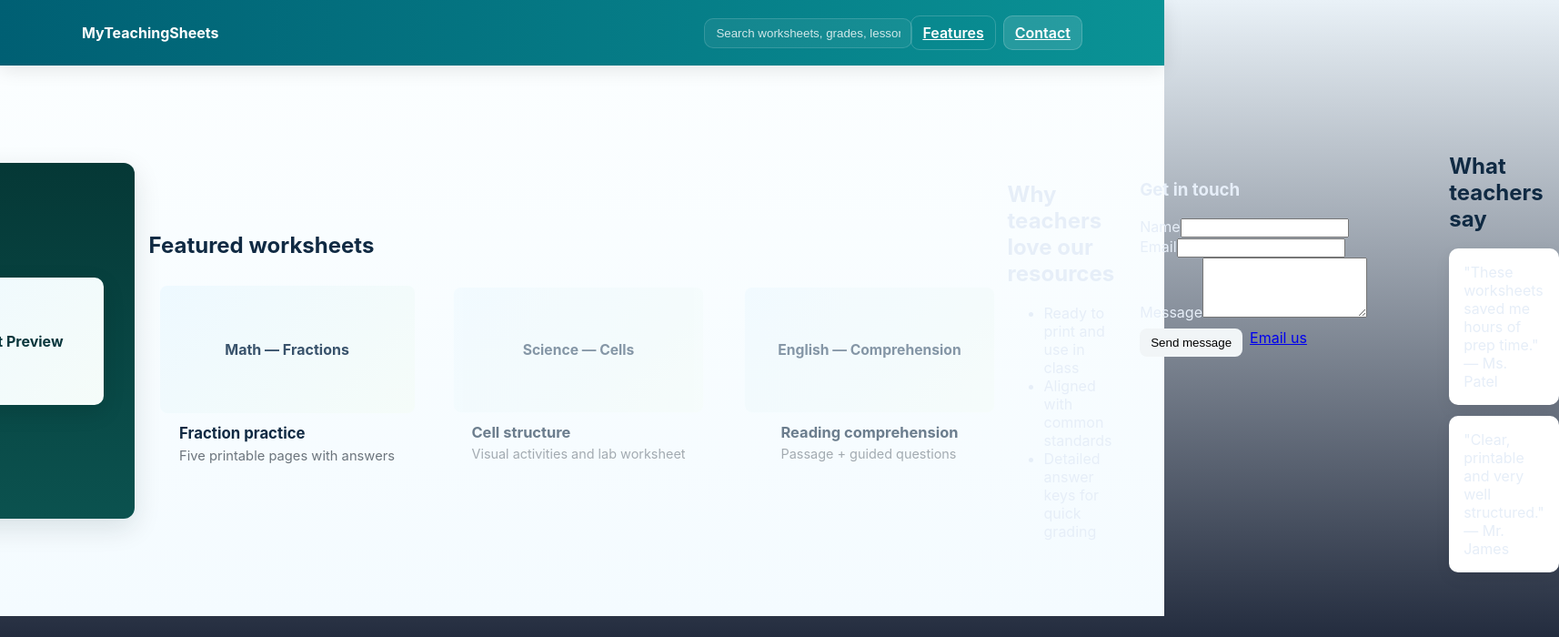
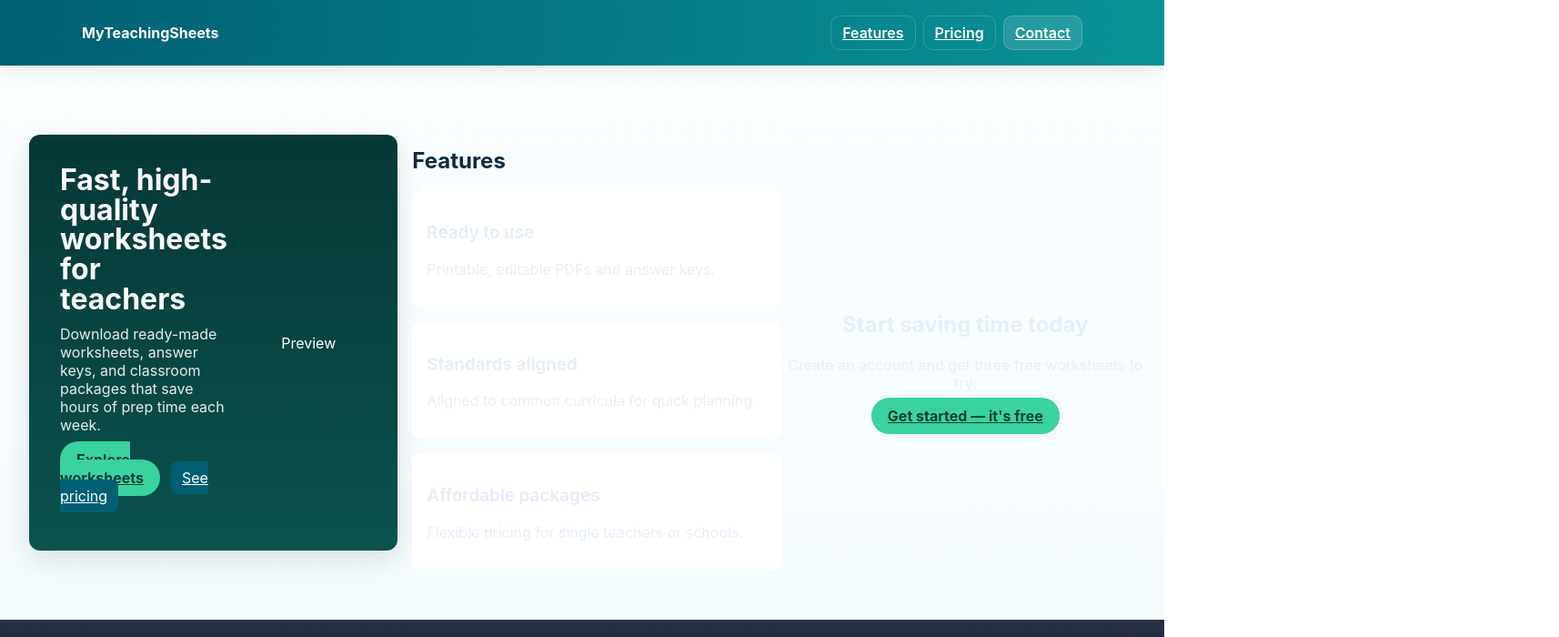
Before and after one commit to MyTeachingSheets/MTS, a Next.js app: page / in a window 1280 px wide. Shown: the top 700 px of the page at 91% size, 1714 px wide, since content can reach past the window. Built offline with nearby package versions, Linux system fonts and the light colour scheme.

Commit message:
Redesign homepage: clearer hero, features, CTA, contact footer

```diff
--- a/pages/index.js
+++ b/pages/index.js
@@ -28,105 +28,69 @@ export default function Home() {
       <header className="top-nav" role="banner">
         <div className="nav-inner">
           <a className="nav-brand" href="/">MyTeachingSheets</a>
-          <div style={{display:'flex',alignItems:'center',gap:12}}>
-            <div className="nav-search" style={{maxWidth:420}}>
-              <input aria-label="Search" placeholder="Search worksheets, grades, lessons..." />
-            </div>
-            <div className="nav-actions">
-              <a className="nav-btn" href="#features">Features</a>
-              <a className="nav-btn nav-btn--active" href="#contact">Contact</a>
-            </div>
-          </div>
+          <nav className="nav-actions" aria-label="Main navigation">
+            <a className="nav-btn" href="#features">Features</a>
+            <a className="nav-btn" href="#pricing">Pricing</a>
+            <a className="nav-btn nav-btn--active" href="#contact">Contact</a>
+          </nav>
         </div>
       </header>
 
       <main className="homepage" role="main">
-        <section className="hero-banner" aria-labelledby="hero-title">
-          <div className="hero-inner">
+        <section className="hero-banner" aria-labelledby="hero-title" style={{paddingTop:28}}>
+          <div className="hero-inner" style={{alignItems:'center'}}>
             <div className="hero-content">
-              <div className="hero-eyebrow">Trusted by teachers</div>
-              <h1 id="hero-title" className="hero-title">Beautiful, ready-to-use worksheets for every lesson</h1>
-              <p className="hero-sub">Save time with high-quality, printable worksheets and full answer keys — built for modern classrooms.</p>
-              <div style={{display:'flex',gap:12}}>
-                <a className="hero-cta" href="#features">Browse worksheets</a>
-                <a className="btn-package" href="#packages">View packages</a>
-              </div>
+              <h1 id="hero-title" className="hero-title">Fast, high-quality worksheets for teachers</h1>
+              <p className="hero-sub">Download ready-made worksheets, answer keys, and classroom packages that save hours of prep time each week.</p>
+              <p style={{marginTop:18}}>
+                <a className="hero-cta" href="#features">Explore worksheets</a>
+                <a className="btn-package" href="#pricing" style={{marginLeft:12}}>See pricing</a>
+              </p>
             </div>
             <div className="hero-media">
-              <div className="hero-preview">
-                <div className="preview-frame">Worksheet Preview</div>
-              </div>
+              <div className="preview-frame">Preview</div>
             </div>
           </div>
         </section>
 
-        <section id="features" style={{maxWidth:1100, width:'100%', paddingTop:28}}>
-          <h2 className="homepage-title">Featured worksheets</h2>
-          <div className="slideshow" aria-hidden>
-            <article className="slide" data-active="true">
-              <div className="slide-thumb">Math — Fractions</div>
-              <div className="slide-meta"><h3>Fraction practice</h3><p>Five printable pages with answers</p></div>
-            </article>
-            <article className="slide"><div className="slide-thumb">Science — Cells</div><div className="slide-meta"><h3>Cell structure</h3><p>Visual activities and lab worksheet</p></div></article>
-            <article className="slide"><div className="slide-thumb">English — Comprehension</div><div className="slide-meta"><h3>Reading comprehension</h3><p>Passage + guided questions</p></div></article>
+        <section id="features" style={{maxWidth:900, width:'100%', paddingTop:36}}>
+          <h2 className="homepage-title">Features</h2>
+          <div style={{display:'grid',gridTemplateColumns:'repeat(auto-fit,minmax(240px,1fr))',gap:16,marginTop:12}}>
+            <div style={{background:'#fff',padding:16,borderRadius:10}}>
+              <h3>Ready to use</h3>
+              <p>Printable, editable PDFs and answer keys.</p>
+            </div>
+            <div style={{background:'#fff',padding:16,borderRadius:10}}>
+              <h3>Standards aligned</h3>
+              <p>Aligned to common curricula for quick planning.</p>
+            </div>
+            <div style={{background:'#fff',padding:16,borderRadius:10}}>
+              <h3>Affordable packages</h3>
+              <p>Flexible pricing for single teachers or schools.</p>
+            </div>
           </div>
         </section>
 
-        <section id="about" style={{maxWidth:1100, width:'100%', marginTop:40}}>
-          <div style={{display:'grid',gridTemplateColumns:'1fr 340px',gap:28,alignItems:'start'}}>
-            <div>
-              <h2>Why teachers love our resources</h2>
-              <ul>
-                <li>Ready to print and use in class</li>
-                <li>Aligned with common standards</li>
-                <li>Detailed answer keys for quick grading</li>
-              </ul>
-            </div>
-
-            <aside id="contact" className="auth-right" aria-labelledby="contact-heading">
-              <h3 id="contact-heading" className="auth-heading">Get in touch</h3>
-              <form onSubmit={handleSubmit}>
-                <div className="form-group">
-                  <label>Name</label>
-                  <input name="name" required />
-                </div>
-                <div className="form-group">
-                  <label>Email</label>
-                  <input name="email" type="email" required />
-                </div>
-                <div className="form-group">
-                  <label>Message</label>
-                  <textarea name="message" rows={4} required />
-                </div>
-                <div style={{display:'flex',gap:8,marginTop:8}}>
-                  <button className="btn-form" type="submit">Send message</button>
-                  <a className="ghost-btn" href={`mailto:${contactEmail}`}>Email us</a>
-                </div>
-              </form>
-              {status === 'loading' && <div style={{marginTop:8,color:'#666'}}>Sending…</div>}
-              {status === 'success' && <div style={{marginTop:8,color:'var(--success)'}}>Thanks — we'll be in touch.</div>}
-              {status === 'error' && <div style={{marginTop:8,color:'var(--error)'}}>Sorry, there was an error. Try again later.</div>}
-            </aside>
+        <section id="cta" style={{maxWidth:900, width:'100%', paddingTop:36, textAlign:'center'}}>
+          <h2>Start saving time today</h2>
+          <p style={{marginTop:8}}>Create an account and get three free worksheets to try.</p>
+          <div style={{marginTop:12}}>
+            <a className="hero-cta" href="#signup">Get started — it's free</a>
           </div>
         </section>
 
-        <section id="testimonials" style={{maxWidth:1100, width:'100%', marginTop:48}}>
-          <h2 className="homepage-title">What teachers say</h2>
-          <div style={{display:'flex',gap:12,flexWrap:'wrap'}}>
-            <div style={{flex:'1 1 280px',background:'#fff',padding:16,borderRadius:10,boxShadow:'0 6px 18px rgba(0,0,0,0.06)'}}>
-              "These worksheets saved me hours of prep time." — Ms. Patel
+        <footer id="contact" className="site-footer" style={{padding:28, marginTop:36}}>
+          <div style={{maxWidth:900, margin:'0 auto', display:'flex', justifyContent:'space-between', alignItems:'center', gap:16}}>
+            <div>
+              <strong>Contact</strong>
+              <div style={{marginTop:6}}><a href={`mailto:${contactEmail}`}>{contactEmail}</a></div>
             </div>
-            <div style={{flex:'1 1 280px',background:'#fff',padding:16,borderRadius:10,boxShadow:'0 6px 18px rgba(0,0,0,0.06)'}}>
-              "Clear, printable and very well structured." — Mr. James
+            <div style={{textAlign:'right'}}>
+              <div>© {new Date().getFullYear()} MyTeachingSheets</div>
             </div>
           </div>
-        </section>
+        </footer>
       </main>
-
-      <footer className="site-footer" style={{padding:28,textAlign:'center'}}>
-        <div>© {new Date().getFullYear()} MyTeachingSheets</div>
-        <div style={{marginTop:8}}><small>Built with Next.js · <a href="/privacy">Privacy</a></small></div>
-      </footer>
     </div>
   )
 }
```
